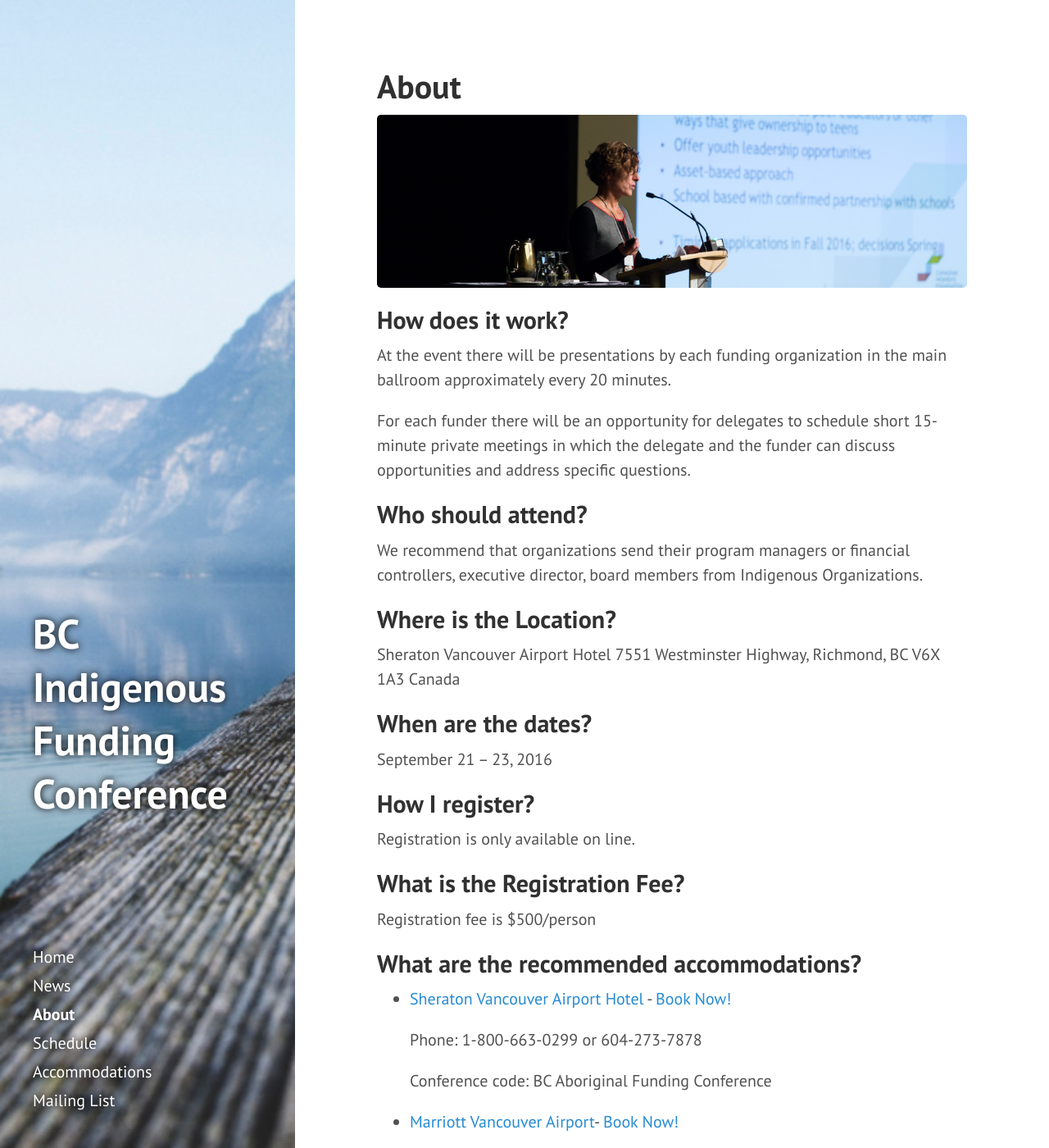
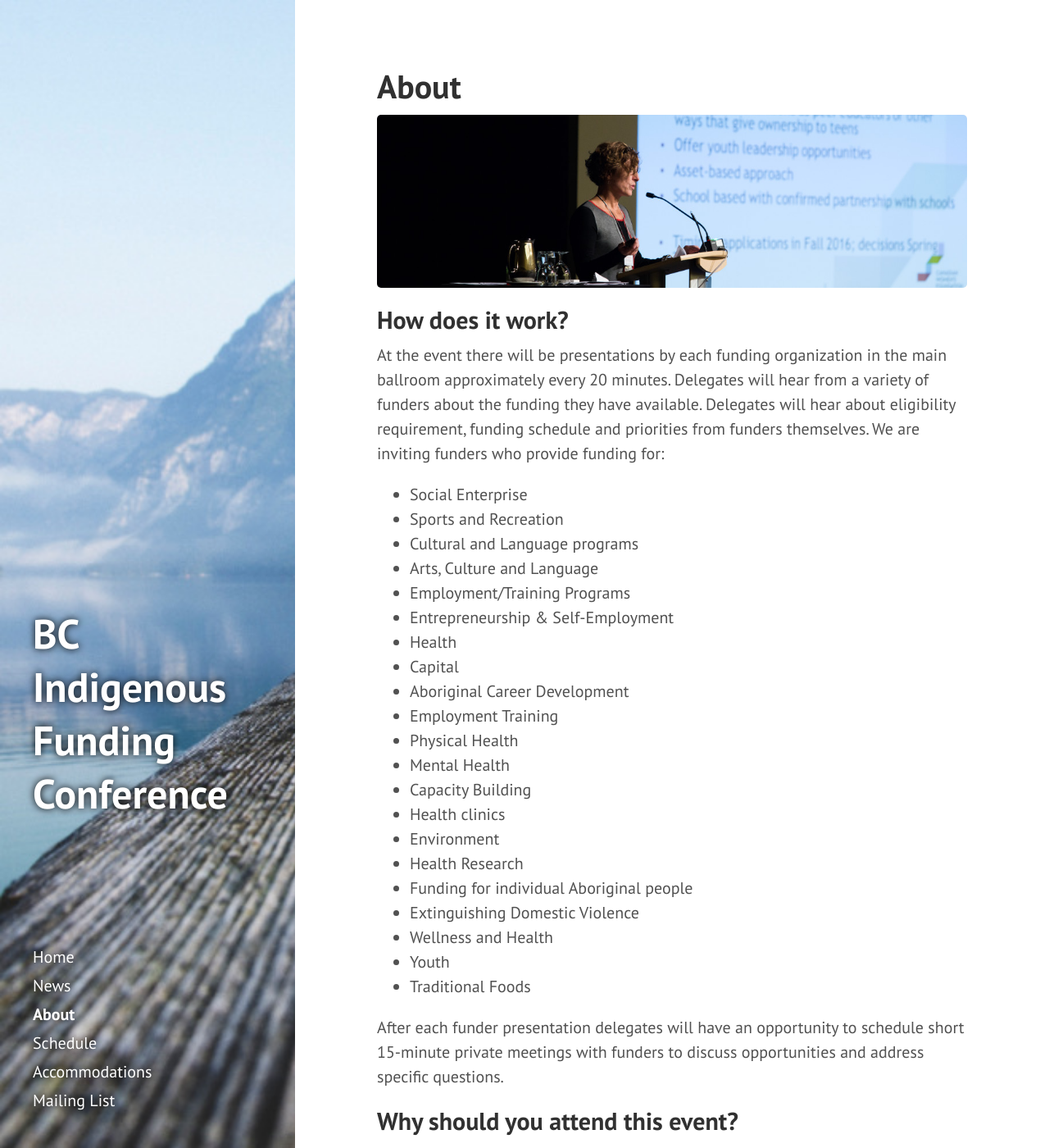
Before and after one commit to BCAAFC/funding-conference-2016, a Jekyll site: the page built from about.md, in a window 1280 px wide and 1400 px high. Shown: the whole window at 82% size. Built offline with Jekyll 4.4.1, drawn with Linux system fonts in a browser that asks for light colours; nearby versions of some CDN libraries; Markdown is read by kramdown in place of the engine named in the settings; some of the changed text lies outside the part shown.

Commit message:
added why

```diff
--- a/about.md
+++ b/about.md
@@ -8,14 +8,38 @@ order: 2
 
 ## How does it work?
 
-At the event there will be presentations by each funding organization in the main ballroom approximately every 20 minutes.
+At the event there will be presentations by each funding organization in the main ballroom approximately every 20 minutes. Delegates will hear from a variety of funders about the funding they have available. Delegates will hear about eligibility requirement, funding schedule and priorities from funders themselves. We are inviting funders who provide funding for:
+ * Social Enterprise
+ * Sports and Recreation
+ * Cultural and Language programs
+ * Arts, Culture and Language
+ * Employment/Training Programs
+ * Entrepreneurship & Self-Employment
+ * Health
+ * Capital
+ * Aboriginal Career Development
+ * Employment Training
+ * Physical Health
+ * Mental Health
+ * Capacity Building
+ * Health clinics
+ * Environment
+ * Health Research
+ * Funding for individual Aboriginal people
+ * Extinguishing Domestic Violence
+ * Wellness and Health
+ * Youth
+ * Traditional Foods
 
-For each funder there will be an opportunity for delegates to schedule short 15-minute private meetings in which the delegate and the funder can discuss opportunities and address specific questions.
+After each funder presentation delegates will have an opportunity to schedule short 15-minute private meetings with funders to discuss opportunities and address specific questions.
 
+##Why should you attend this event?
+
+It provides a space to meet one on one with funders. There is an opportunity to connect and build partnerships with other First Nations and Indigenous Organizations. The breaks and lunches provide an opportune time to network and share best practices with other Indigenous organizations. It is a great space to learn about new funding for you community. It a chance to learn about funding to support existing project or new project you want to start in your community.
 
 ## Who should attend?
 
-We recommend that organizations send their program managers or financial controllers, executive director, board members from Indigenous Organizations.
+We recommend that organizations send their program managers or financial controllers, executive director or board members from Indigenous Organizations.
 
 ## Where is the Location?
 
```
